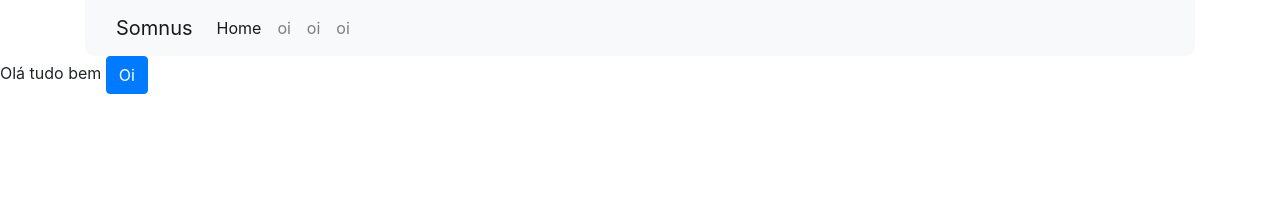
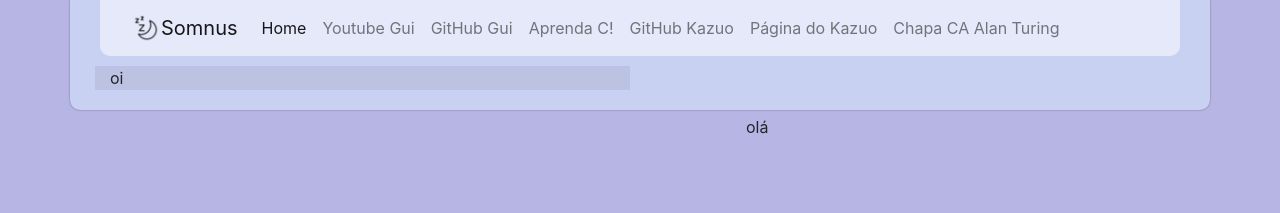
Before and after one commit to leaogui/JStraining, a plain HTML site: page index.html in a window 1280 px wide. Drawn offline with nearby package versions, Linux system fonts and the light colour scheme.

Commit message:
começando o site

```diff
--- a/css/style.css
+++ b/css/style.css
@@ -10,3 +10,44 @@
     src: url('../fonts/Gibson-Regular.ttf');
 
 }
+
+body{
+
+
+    background-color: #B7B5E4;
+}
+
+
+div#interface{
+
+    background-color: rgb(201, 209, 243);
+    box-shadow: 0px 0px 2px rgb(0, 0, 0, 0.4);
+    border-bottom-left-radius: 10px;
+    border-bottom-right-radius: 10px;
+    padding-bottom: 10px;
+}
+
+div#mid{
+
+    background-color: #BBC2E2;
+
+
+}
+
+aside{
+    float:right;
+    width: 40%;
+    float: right;
+    padding:5px;
+    margin:10px;
+    height:100px;
+
+}
+
+section{
+
+    width: 50%;
+
+    padding:10px;
+
+}
--- a/index.html
+++ b/index.html
@@ -26,30 +26,43 @@
     </head>
 
     <body>
+        <div class="container" id="interface">
 
+                <header>
+                    <div class="container">
+                        <nav class="navbar navbar-expand-lg sticky-top navbar-light" style="border-bottom-left-radius: 10px; border-bottom-right-radius: 10px; background-color:rgba(255, 255, 255, 0.521);">
+                            <div class="container">
 
-        <div class="container">
-            <nav class="navbar navbar-expand-lg navbar-light bg-light" style="border-bottom-left-radius: 10px; border-bottom-right-radius: 10px;">
-                <div class="container">
-                    <div class="navbar-header">
-                        <a href="#" class="navbar-brand">Somnus</a>
-                    </div>
+                                <a href="#" class="navbar-brand"><img src="icone/favicon-32x32.png" width="30" height="30" class="d-inline-block align-top" alt="">Somnus</a>
                                 <div class="collapse navbar-collapse" id="navbarText">
                                     <ul class="navbar-nav mr-auto">
-                            <li class="nav-item active"><a class="nav-link" href="#">Home</a></li>
-                            <li class="nav-item"><a class="nav-link" href="#">oi</a></li>
-                            <li class="nav-item"><a class="nav-link" href="#">oi</a></li>
-                            <li class="nav-item"><a class="nav-link" href="#">oi</a></li>
+                                        <li class="nav-item active"><a class="nav-link" href="index.html" target="_self">Home</a></li>
+                                        <li class="nav-item"><a class="nav-link" href="https://www.youtube.com/user/guiladriero" target="_blank">Youtube Gui</a></li>
+                                        <li class="nav-item"><a class="nav-link" href="https://github.com/leaogui" target="_blank">GitHub Gui</a></li>
+                                        <li class="nav-item"><a class="nav-link" href="https://github.com/leaogui/Ensinando-C" target="_blank">Aprenda C!</a></li>
+                                        <li class="nav-item"><a class="nav-link" href="https://github.com/arthurkazuo" target="_blank">GitHub Kazuo</a></li>
+                                        <li class="nav-item"><a class="nav-link" href="pages/controllers/kazuo.html" target="_self">Página do Kazuo</a></li>
+                                        <li class="nav-item"><a class="nav-link"href="ca.html" target="_self">Chapa CA Alan Turing</a></li>
                                     </ul>
                                 </div>
                             </div>
                         </nav>
                     </div>
-                        Olá tudo bem
-                <button class="btn btn-primary" onclick="teste.oi()">Oi</button>
+                </header>
 
+                <section>
+                        <div class="container" id="mid">oi</div>
+                </section>
 
+                <aside>
+                    olá
+                </aside>
+            </div>
+                <footer>
 
+                </footer>
+
+        </div>
         <script src="https://code.jquery.com/jquery-3.3.1.slim.min.js" integrity="sha384-q8i/X+965DzO0rT7abK41JStQIAqVgRVzpbzo5smXKp4YfRvH+8abtTE1Pi6jizo" crossorigin="anonymous"></script>
         <script src="https://cdnjs.cloudflare.com/ajax/libs/popper.js/1.14.7/umd/popper.min.js" integrity="sha384-UO2eT0CpHqdSJQ6hJty5KVphtPhzWj9WO1clHTMGa3JDZwrnQq4sF86dIHNDz0W1" crossorigin="anonymous"></script>
         <script src="https://stackpath.bootstrapcdn.com/bootstrap/4.3.1/js/bootstrap.min.js" integrity="sha384-JjSmVgyd0p3pXB1rRibZUAYoIIy6OrQ6VrjIEaFf/nJGzIxFDsf4x0xIM+B07jRM" crossorigin="anonymous"></script>
```
Lines whose indentation alone changed are shown as unchanged.
